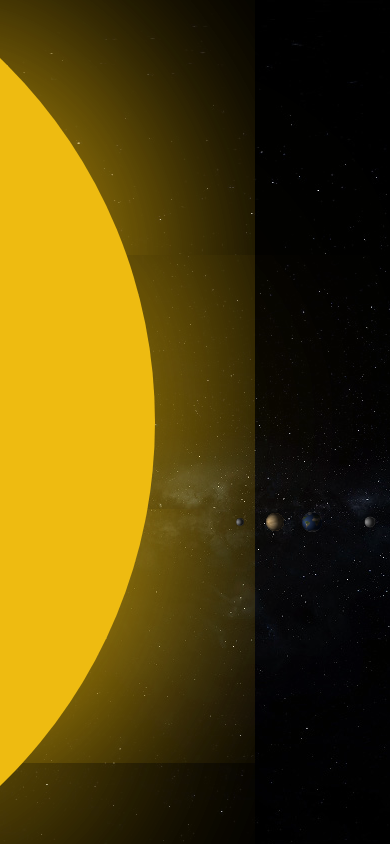
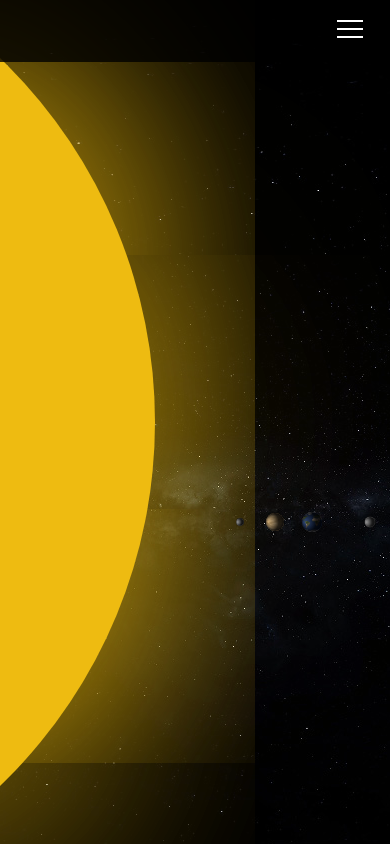
Before and after one commit to sullivantobias/Solar-System, a Next.js app: page / in a window 390 px wide. Built offline with nearby package versions, Linux system fonts and the light colour scheme; grey boxes are pictures that could not be loaded.

Commit message:
Add Burger Menu

```diff
--- /dev/null
+++ b/components/burger/burger.module.scss
@@ -0,0 +1,86 @@
+@import '../../utils/styles/breakpoints.scss';
+
+.Container {
+  display: flex;
+  margin-left: auto;
+
+  @include medium {
+    display: none;
+  }
+}
+
+.Burger {
+  width: 40px;
+  height: 22px;
+  background: none;
+  box-shadow: none;
+  border: none;
+  outline: 0;
+  cursor: pointer;
+  position: relative;
+  z-index: 4;
+
+  span {
+    position: absolute;
+    left: 50%;
+    width: 26px;
+    height: 2px;
+    background-color: white;
+
+    &:nth-child(1) {
+      top: 0;
+      transform: translateX(-50%) translateY(0);
+      transition: top .3s cubic-bezier(0.21, 0.83, 0.26, 0.87) .3s,transform .3s cubic-bezier(0.21, 0.83, 0.26, 0.87);
+    }
+
+    &:nth-child(2) {
+      top: 8px;
+      opacity: 1;
+      transform: translateX(-50%);
+    }
+
+    &:last-child {
+      top: 16px;
+      transform: translateX(-50%) translateY(0);
+      transition: top .3s cubic-bezier(0.21, 0.83, 0.26, 0.87) .3s,transform .3s cubic-bezier(0.21, 0.83, 0.26, 0.87);
+    }
+  }
+}
+
+.Open {
+  span {
+    &:nth-child(1) {
+      top: 50%;
+      transform: translateX(-50%) translateY(0) rotate(45deg);
+      transition: top .3s cubic-bezier(0.21, 0.83, 0.26, 0.87), transform .3s cubic-bezier(0.21, 0.83, 0.26, 0.87) .3s;
+    }
+
+    &:nth-child(2) {
+      opacity: 0;
+    }
+
+    &:last-child {
+      top: 50%;
+      transform: translateX(-50%) translateY(0) rotate(-45deg);
+      transition: bottom .3s cubic-bezier(0.21, 0.83, 0.26, 0.87) ,transform .3s cubic-bezier(0.21, 0.83, 0.26, 0.87) .3s;
+    }
+  }
+}
+
+.Menu {
+  position: fixed;
+  display: flex;
+  flex-direction: column;
+  top: 0;
+  left: 0;
+  width: 100%;
+  height: 100%;
+  background: rgba(0, 0, 0, 0.9);
+  justify-content: center;
+  z-index: 3;
+}
+
+.isCurrent {
+  color: #ffc107;
+  pointer-events: none;
+}
--- /dev/null
+++ b/components/burger/index.js
@@ -0,0 +1,38 @@
+import React, { useState } from "react";
+
+import classNames from "classnames";
+
+import Layout from "../layout/layout";
+
+import style from './burger.module.scss';
+
+const Burger = ( { links }) => {
+    const [ open, setOpen ] = useState(false);
+
+    const handleClick = () => setOpen(!open);
+
+    const variants = {
+        hidden: { height: 0 },
+        enter: { height: '100vh' },
+    }
+
+    const transitions = { duration: 0.3 };
+
+    return <div className={ style.Container }>
+        <button className={ classNames( style.Burger, {
+            [style.Open]: open
+        }) } onClick={ handleClick }>
+            <span></span>
+            <span></span>
+            <span></span>
+        </button>
+        { open &&
+            <Layout className={ style.Menu }passedTransition={ transitions }
+                    passedVariants={ variants }>
+                { links(style, handleClick) }
+            </Layout>
+        }
+    </div>
+}
+
+export default Burger;
--- a/components/header/header.js
+++ b/components/header/header.js
@@ -5,25 +5,34 @@ import classNames from "classnames";
 import Link from "next/link";
 
 import Title from "../title";
+import Burger from "../burger";
 
 import style from './header.module.scss';
 
 const Header = ({ planets, isBackDisplayed, planetId }) => {
-    const root = '/solar-system/planets/';
+    const root = 'solar-system/planets/';
 
-    return <div className={ style.Header }>
+    const links = (style, onClick) =>
+        planets.map(({ name, id }) =>
+            <Link href={`${root}${name.toLowerCase()}`}>
+                <a className={
+                    classNames(style.Title, { [style.isCurrent]: id === planetId }) }
+                    onClick={ onClick }>
+                    <Title tag={ 6 } title={ name } />
+                </a>
+             </Link>
+        )
+
+    return <div className={ classNames( style.Header, {
+        [style.Fixed]: !isBackDisplayed
+    })}>
+        <Burger links={ links } />
         { isBackDisplayed &&
             <Link href='/solar-system'>
                 <a className={ style.Link }> Back </a>
             </Link>
         }
-        { planets.map(({ name, id }) => <Link href={`${root}${name.toLowerCase()}`}>
-                <a className={
-                    classNames(style.Title, { [style.isCurrent]: id === planetId }) }>
-                    <Title tag={ 6 } title={ name } />
-                </a>
-            </Link>
-        ) }
+        { links(style) }
     </div>
 }
 
--- a/components/header/header.module.scss
+++ b/components/header/header.module.scss
@@ -1,19 +1,37 @@
 @import '../../utils/styles/breakpoints.scss';
 
 .Header {
+    position: fixed;
     display: flex;
-    position: fixed;
     width: 100%;
-    justify-content: space-evenly;
+    justify-content: flex-start;
+    padding: 20px;
     align-items: center;
     overflow: hidden;
     color: white;
     z-index: 1;
+    background-color: rgba(0, 0, 0, 0.8);
+    top: 0;
+
+    @include medium {
+        position: fixed;
+        justify-content: space-evenly;
+        padding: 0;
+    }
+}
+
+.Fixed {
+    position: fixed;
 }
 
 .Link {
-  flex-basis: 20%;
-  cursor: pointer;
+    display: none;
+
+    @include medium {
+        display: block;
+        flex-basis: 20%;
+        cursor: pointer;
+    }
 }
 
 .Title {
--- a/components/layout/layout.js
+++ b/components/layout/layout.js
@@ -2,11 +2,17 @@ import React from 'react'
 
 import { motion } from 'framer-motion'
 
-const Layout = ({ children, delay, className, key }) => {
-    const variants = {
+const Layout = ({ children, delay, className, key, passedVariants, passedTransition }) => {
+    const variants = passedVariants ? passedVariants : {
         hidden: { scale: 0 },
         enter: { scale: 1 },
         exit: { scale: 0 },
+    }
+
+    const transition = passedTransition ? passedTransition : {
+        type: 'spring',
+        stiffness: 120,
+        delay
     }
 
     return <motion.div
@@ -15,7 +21,7 @@ const Layout = ({ children, delay, className, key }) => {
         initial="hidden"
         animate="enter"
         exit="exit"
-        transition={{ type: 'spring', stiffness: 120, delay }}
+        transition={ transition }
         className={ className }
     >
         { children }
```
